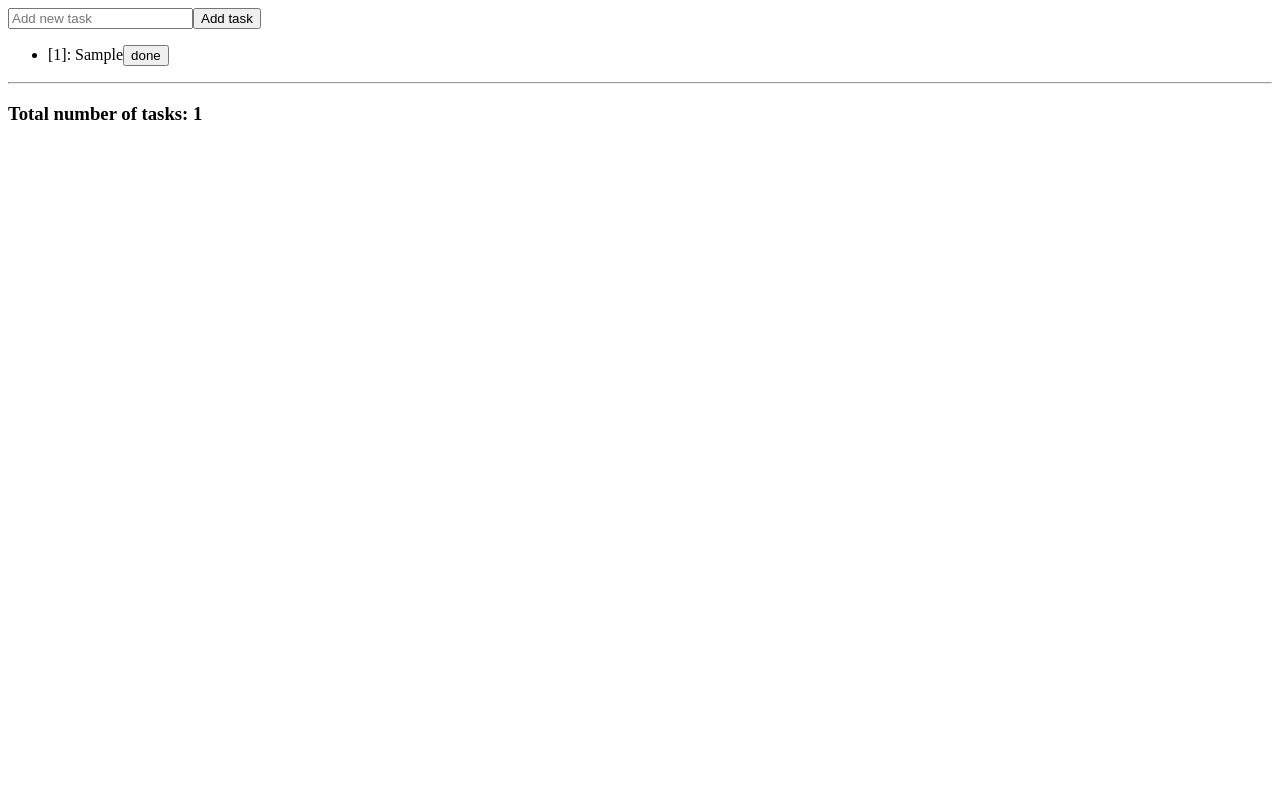
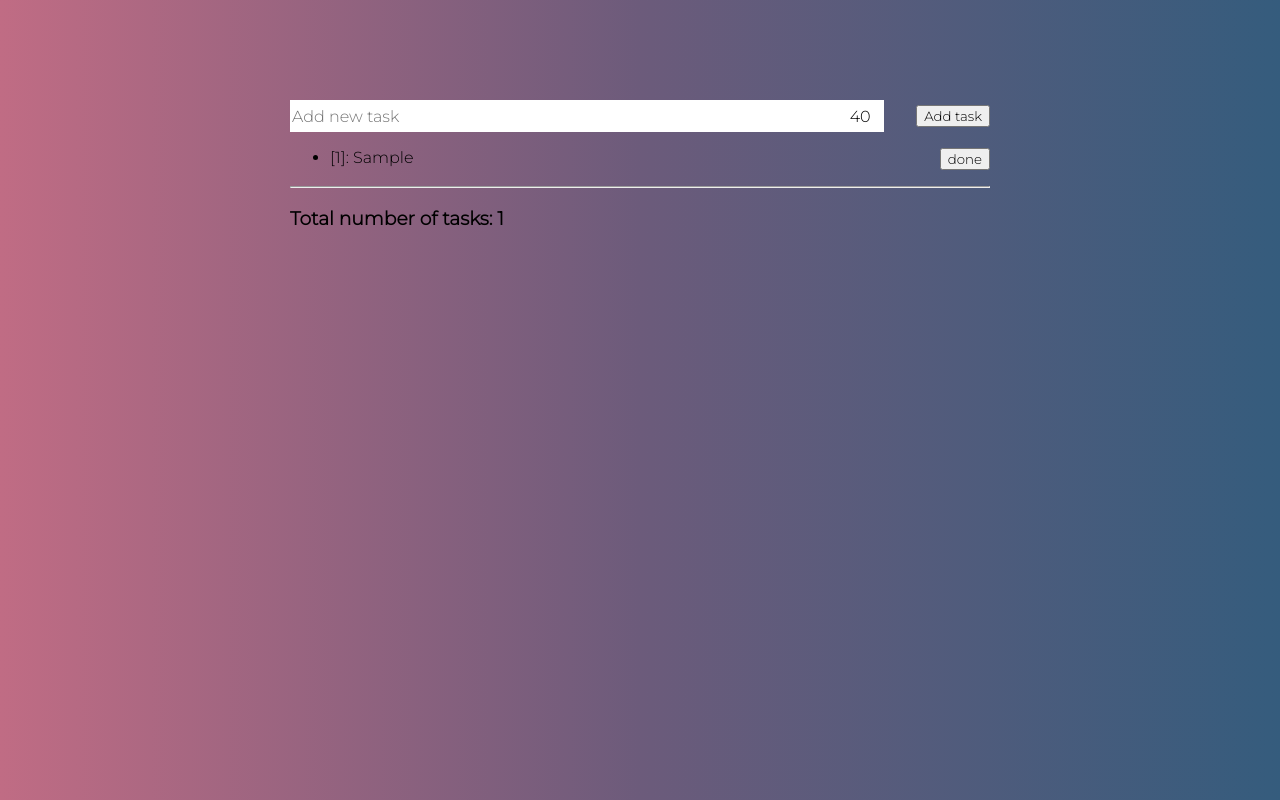
Before and after one commit to abkenov/vue-to-do-list, a plain HTML site: page index.html in a window 1280 px wide. Both pictures are taken after typing "Sample" into the empty fields and a click on the button "Add task". Drawn offline with nearby package versions, Linux system fonts and the light colour scheme.

Commit message:
added v-model and watch

```diff
--- a/app.js
+++ b/app.js
@@ -4,23 +4,29 @@ const App = {
       myPlaceholder: 'Add new task',
       tasks: [],
       newTaskValue: '',
-      total: 0
+      total: 0,
+      maxInputLength: 40,
+      remainingInputLength: 40
     }
   },
   methods: {
-    newTaskChangeHandler(event) {
-      this.newTaskValue = event.target.value
-    },
 
     addTask() {
       if(this.newTaskValue.length) {
         this.tasks.push(this.newTaskValue)
         this.newTaskValue = ''
+        this.remainingInputLength = this.maxInputLength
       }
     },
 
     removeTask(idx) {
       this.tasks.splice(idx, 1)
+    }
+  },
+
+  watch: {
+    newTaskValue(value) {
+      this.remainingInputLength = this.maxInputLength - value.length
     }
   },
 
--- a/index.html
+++ b/index.html
@@ -4,6 +4,8 @@
     <meta http-equiv="X-UA-Compatible" content="IE=edge" />
     <meta name="viewport" content="width=device-width, initial-scale=1.0" />
     <link rel="stylesheet" href="styles.css">
+    <link rel="preconnect" href="https://fonts.gstatic.com">
+    <link href="https://fonts.googleapis.com/css2?family=Montserrat:wght@300&display=swap" rel="stylesheet">
     <title>To Do List on Vue</title>
   </head>
   <style>
@@ -17,11 +19,13 @@
         <input
           type="text"
           class="new-task"
+          :maxlength="maxInputLength"
           :placeholder="myPlaceholder"
-          :value="newTaskValue"
-          @input="newTaskChangeHandler"
+          v-model="newTaskValue"
           @keypress.enter="addTask"
-        />
+        >
+        <span class="remaining-characters">{{ remainingInputLength }}</span>
+        </input>
         <button
           class="new-task-btn"
           @click="addTask"
@@ -29,9 +33,9 @@
       </div>
       <div class="tasks-list" v-if="tasks.length">
         <ul v-for="(task, idx) in tasks">
-          <li key="task">
-            <div>
-              <span>[{{ idx + 1 }}]: {{ task }}</span>
+          <li class="tasks-list-item" key="task">
+            <div class="task">
+              <span class="task-text">[{{ idx + 1 }}]: {{ task }}</span>
               <button
                 class="remove-task-btn"
                 @click="removeTask(idx)"
--- a/styles.css
+++ b/styles.css
@@ -0,0 +1,59 @@
+* {
+  font-family: "Montserrat", sans-serif;
+}
+
+body {
+  margin: 0;
+  background: #355c7d; /* fallback for old browsers */
+  background: -webkit-linear-gradient(
+    to right,
+    #c06c84,
+    #6c5b7b,
+    #355c7d
+  ); /* Chrome 10-25, Safari 5.1-6 */
+  background: linear-gradient(
+    to right,
+    #c06c84,
+    #6c5b7b,
+    #355c7d
+  ); /* W3C, IE 10+/ Edge, Firefox 16+, Chrome 26+, Opera 12+, Safari 7+ */
+}
+
+#app {
+  width: 700px;
+  margin: 100px auto;
+  display: flex;
+  flex-direction: column;
+  align-items: center;
+}
+
+.task {
+  display: flex;
+  flex-direction: row;
+  justify-content: space-between;
+}
+
+.tasks-list {
+  width: 700px;
+}
+
+.new-task-box {
+  width: 700px;
+  display: flex;
+  flex-direction: row;
+  justify-content: space-between;
+  align-items: center;
+}
+
+.new-task {
+  width: 590px;
+  outline: none;
+  height: 30px;
+  font-size: 1rem;
+  border: 0px;
+}
+
+.remaining-characters {
+  position: relative;
+  right: 40px;
+}
```
